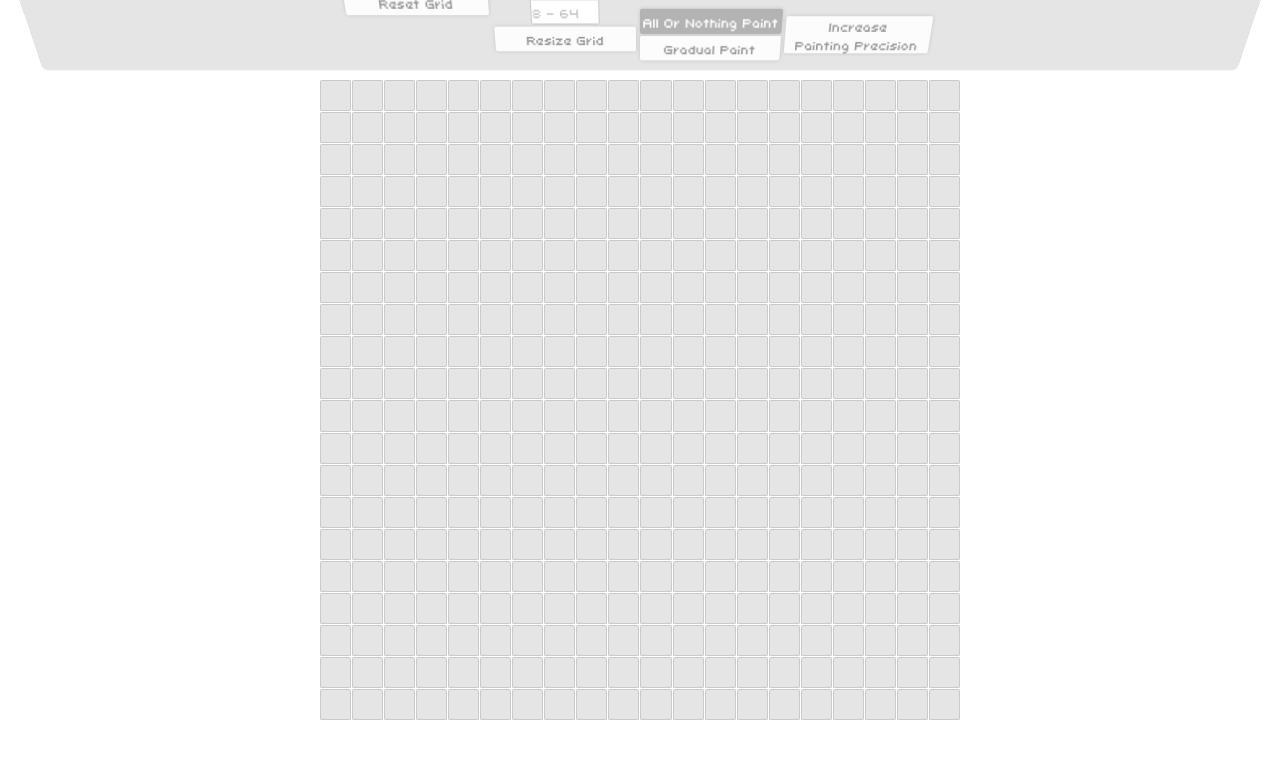
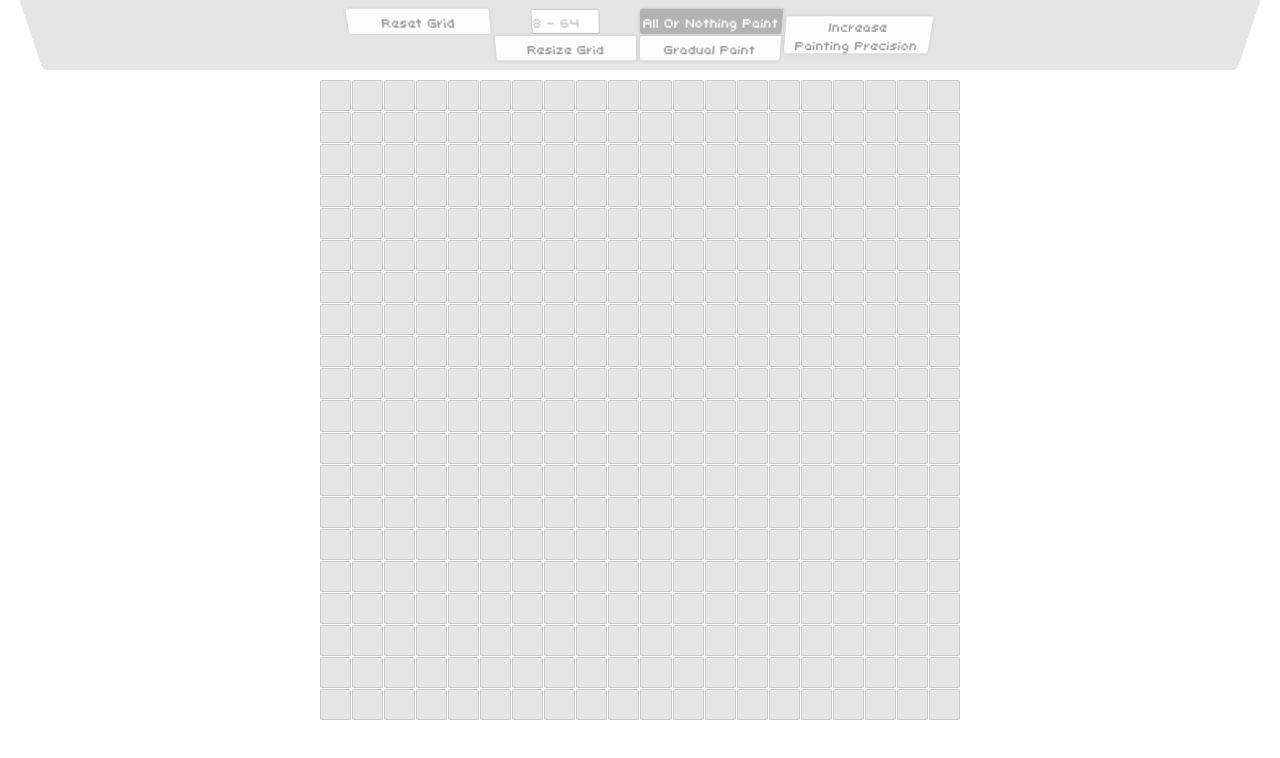
Before and after one commit to joking3000/etch-a-sketch-project, a plain HTML site: page index.html in a window 1280 px wide. Drawn offline with Linux system fonts and the light colour scheme.

Commit message:
Make control positioning work with webkit browsers
When using a webkit browser (Safari and Chrome were tested),
the controls div at the top was not appearing with correct spacing.
Upon investigation, this turned out to be due to the <br> elements
within the HTML. These line-breaks were left over from when they
were used previously to hold the buttons in place, before they were
put into the .controls flex-container.
This commit removes these line-breaks, thereby eliminating the problem.

```diff
--- a/index.html
+++ b/index.html
@@ -9,13 +9,13 @@
 
     <div class="controls">
       <div class="reset">
-        <button type="button" name="button" class="reset">Reset Grid</button><br>
-        <button type="button" name="button" class="confirm">Confirm Reset</button><br>
+        <button type="button" name="button" class="reset">Reset Grid</button>
+        <button type="button" name="button" class="confirm">Confirm Reset</button>
       </div>
 
       <div class="resize">
         <input size="6" type="text" name="" value="" class="resize" placeholder="8 - 64">
-        <button type="button" name="button" class="resize">Resize Grid</button><br>
+        <button type="button" name="button" class="resize">Resize Grid</button>
       </div>
       <div class="paint-style">
         <button type="button" name="button" class="solid selected">All Or Nothing Paint</button>
```
